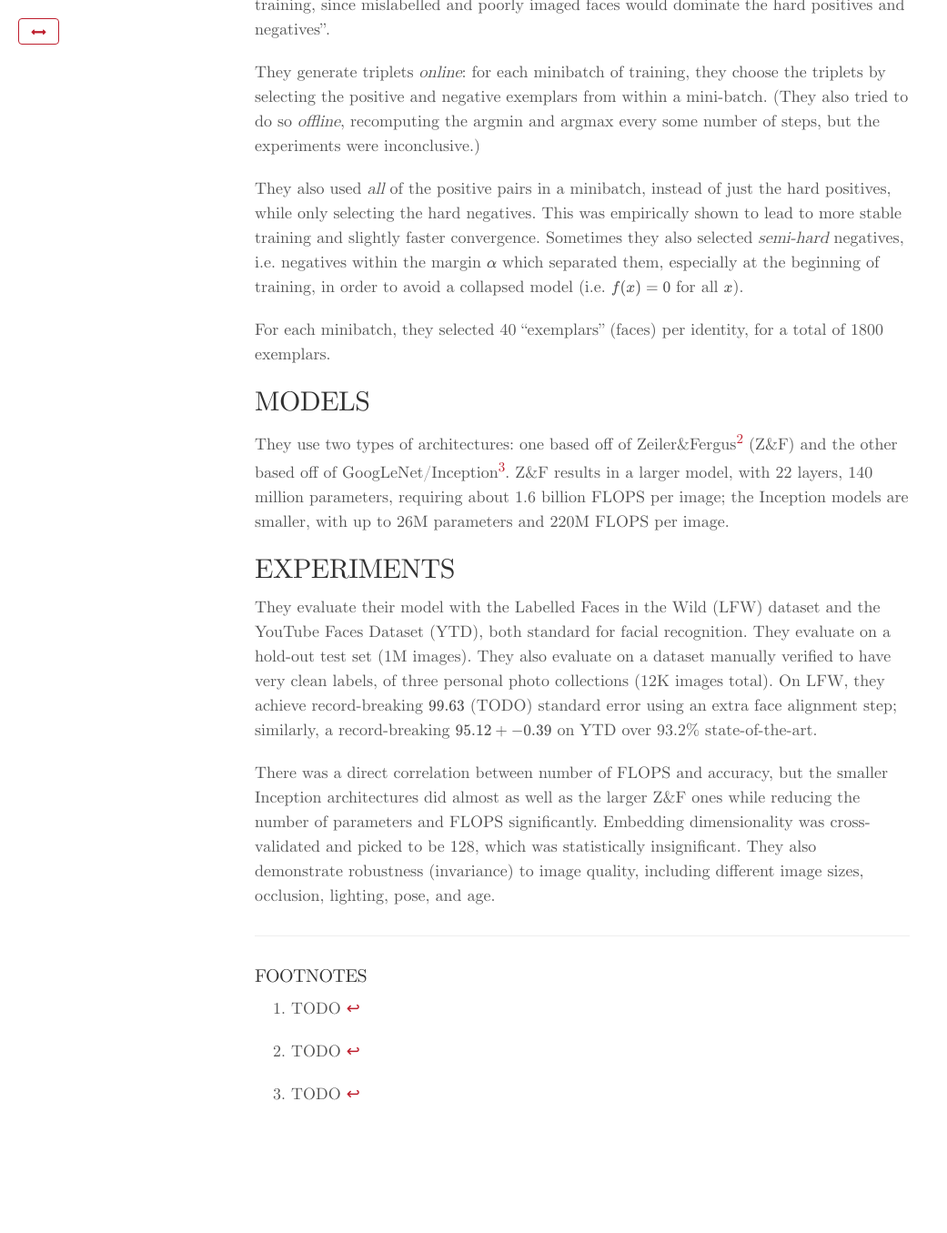
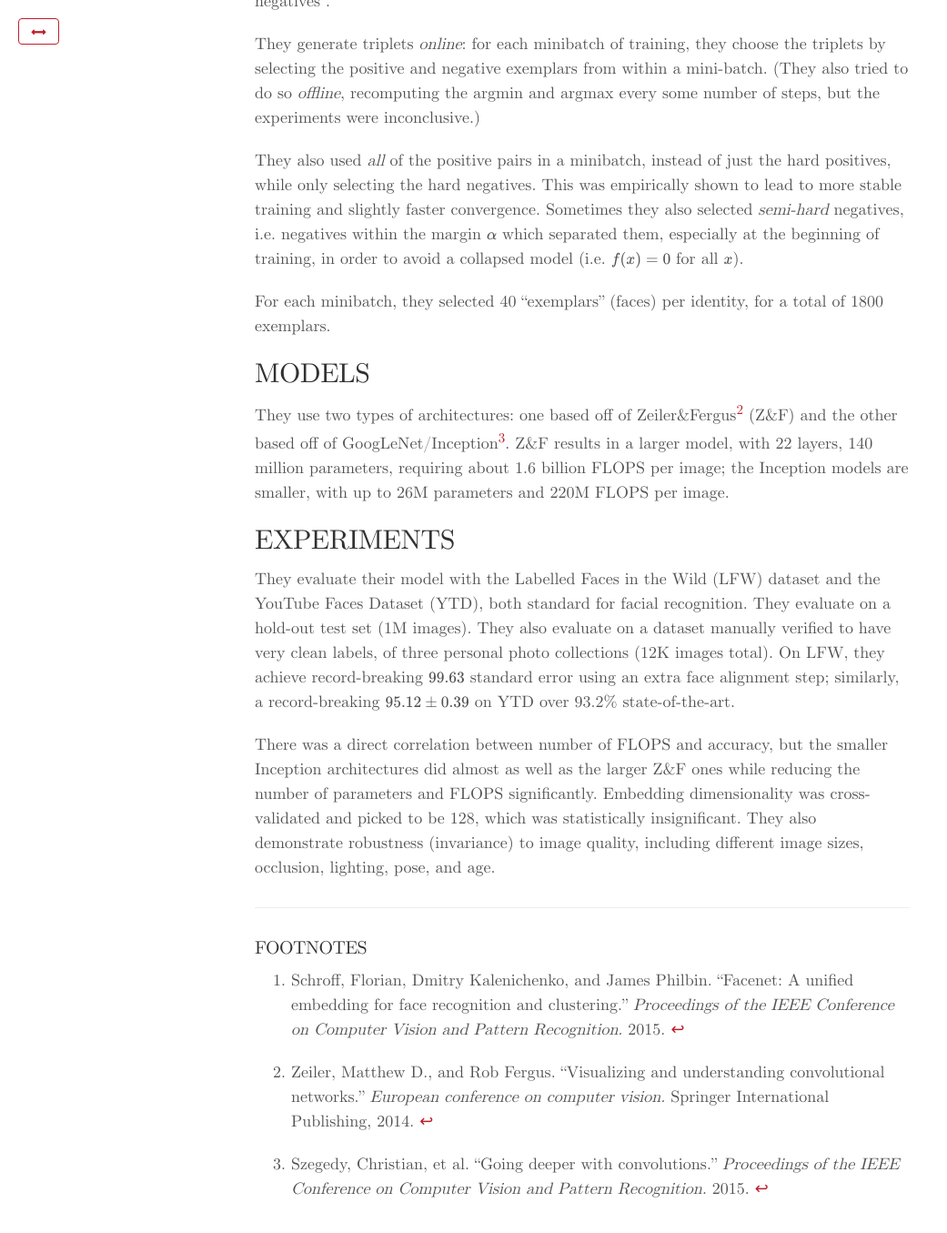
Before and after one commit to 1heart/paper-review, a Jekyll site: the page built from _posts/2017-05-15-facenet.md, in a window 1280 px wide and 1400 px high, scrolled down 1745 px. Shown: the top 1355 px of the window at 91% size, without its empty margins (0-1041 px from the left). Built offline with Jekyll 4.4.1, drawn with Linux system fonts in a browser that asks for light colours; nearby versions of some CDN libraries; formulas are drawn with MathJax 3; before the commit the page ends 3041 px from its top, so only the background shows below that; some of the changed text lies outside the part shown.

Commit message:
Finish up facenet

```diff
--- a/_posts/2017-05-15-facenet.md
+++ b/_posts/2017-05-15-facenet.md
@@ -4,7 +4,7 @@ title: FaceNet
 use_math: true
 ---
 
-Today, I'll be reviewing ["FaceNet: A Unified Embedding for Face Recognition and Clustering"](TODO)[^facenet], a paper by Schroff et al. from Google, published in CVPR 2015.
+Today, I'll be reviewing ["FaceNet: A Unified Embedding for Face Recognition and Clustering"](http://www.cv-foundation.org/openaccess/content_cvpr_2015/html/Schroff_FaceNet_A_Unified_2015_CVPR_paper.html)[^facenet], a paper by Schroff et al. from Google, published in CVPR 2015.
 
 This paper builds off of the previously reviewed one by demonstrating FaceNet, a model which improves the accuracy on the LFW dataset by **99.63%** (over DeepFace's 97.35%) by dispensing with the 3D modeling/alignment step and simply applying end-to-end training for an embedding space. Vectors in this space represents faces and the Euclidean distance between vectors (ideally) represent how different the faces are. They key here is robustness of this embedding space: as they say,
 
@@ -24,7 +24,7 @@ This is done by defining the **triplet loss**. The intuition behind the triplet
 
 Formally, let $N$ be the number of face images we have. At iteration $i$, pick an _anchor_ face $x_i^a$; then pick a positive example $x_i^p$, which belongs to the same person as the anchor face, and a negative example $x_i^n$, belonging to a different person. Then we want to minimize the _triplet loss_
 
-$$ L_\mathrm{triplet} = \sum_i^N \[ ||f(x_i^a) - f(x_i^p) ||_2^2 - ||f(x_i^a) - f(x_i^n) ||_2^2 + \alpha \] $$
+$$ L_\mathrm{triplet} = \sum_i^N [ \lVert f(x_i^a) - f(x_i^p) \rVert _2^2 - \lVert f(x_i^a) - f(x_i^n) \rVert _2^2 + \alpha ] $$
 
 for some hyperparameter $\alpha$ representing the margin between the two.
 
@@ -52,7 +52,7 @@ They use two types of architectures: one based off of Zeiler&Fergus[^zeilerandfe
 
 ## Experiments
 
-They evaluate their model with the Labelled Faces in the Wild (LFW) dataset and the YouTube Faces Dataset (YTD), both standard for facial recognition. They evaluate on a hold-out test set (1M images). They also evaluate on a dataset manually verified to have very clean labels, of three personal photo collections (12K images total). On LFW, they achieve record-breaking $99.63% +-$ (TODO) standard error using an extra face alignment step; similarly, a record-breaking $95.12+-0.39$ on YTD over 93.2% state-of-the-art.
+They evaluate their model with the Labelled Faces in the Wild (LFW) dataset and the YouTube Faces Dataset (YTD), both standard for facial recognition. They evaluate on a hold-out test set (1M images). They also evaluate on a dataset manually verified to have very clean labels, of three personal photo collections (12K images total). On LFW, they achieve record-breaking $99.63% \pm$ standard error using an extra face alignment step; similarly, a record-breaking $95.12\pm 0.39$ on YTD over 93.2% state-of-the-art.
 
 There was a direct correlation between number of FLOPS and accuracy, but the smaller Inception architectures did almost as well as the larger Z&F ones while reducing the number of parameters and FLOPS significantly. Embedding dimensionality was cross-validated and picked to be 128, which was statistically insignificant. They also demonstrate robustness (invariance) to image quality, including different image sizes, occlusion, lighting, pose, and age.
 
@@ -61,8 +61,8 @@ There was a direct correlation between number of FLOPS and accuracy, but the sma
 
 ### Footnotes
 
-[^facenet]: TODO
+[^facenet]: Schroff, Florian, Dmitry Kalenichenko, and James Philbin. "Facenet: A unified embedding for face recognition and clustering." _Proceedings of the IEEE Conference on Computer Vision and Pattern Recognition._ 2015.
 
-[^zeilerandfergus]: TODO
+[^zeilerandfergus]: Zeiler, Matthew D., and Rob Fergus. "Visualizing and understanding convolutional networks." _European conference on computer vision._ Springer International Publishing, 2014.
 
-[^inception]: TODO
+[^inception]: Szegedy, Christian, et al. "Going deeper with convolutions." _Proceedings of the IEEE Conference on Computer Vision and Pattern Recognition._ 2015.
```
Also changed, not shown: other parts of _posts/2017-05-15-facenet.md (+2 -2 lines).
